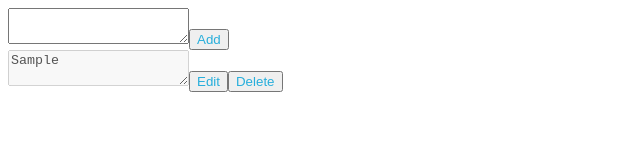
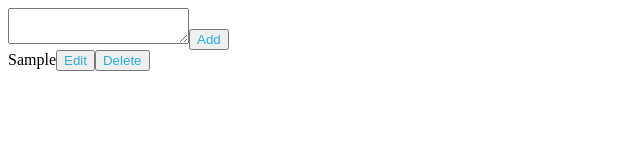
Before and after one commit to Shaik-Mohammed-Zubaidi/Weekend-Hackathon-3---Todo-List-React, a React app: page / in a window 1280 px wide. Both pictures are taken after typing "Sample" into the empty fields and a click on the button "Add". Shown: the whole page, without its empty margins (0-640 px from the left). Built offline with nearby package versions, Linux system fonts and the light colour scheme.

Commit message:
nkfncdgvg

```diff
--- a/src/components/App.js
+++ b/src/components/App.js
@@ -66,12 +66,15 @@ function App() {
       <br />
       {taskList.map((task, index) => (
         <div className="list" key={"task" + index}>
+          {task.edit && (
             <textarea
               className="editTask"
               disabled={!task.edit}
               value={task.taskName}
               onChange={(event) => editTaskData(event, index)}
             ></textarea>
+          )}
+          {!task.edit && <div className="editTask">{task.taskName}</div>}
           {!task.edit && (
             <button className="edit" onClick={() => editTask(index)}>
               Edit
--- a/src/styles/App.css
+++ b/src/styles/App.css
@@ -3,14 +3,16 @@ h1 {
   text-align: center;
 }
 
-
-button{
+button {
   color: #27aedb;
   text-align: center;
   justify-content: center;
   align-items: center;
 }
 
-.bg-pink{
-	background-color:pink;
+.bg-pink {
+  background-color: pink;
 }
+.editTask {
+  display: inline;
+}
```
Lines whose indentation alone changed are shown as unchanged.
